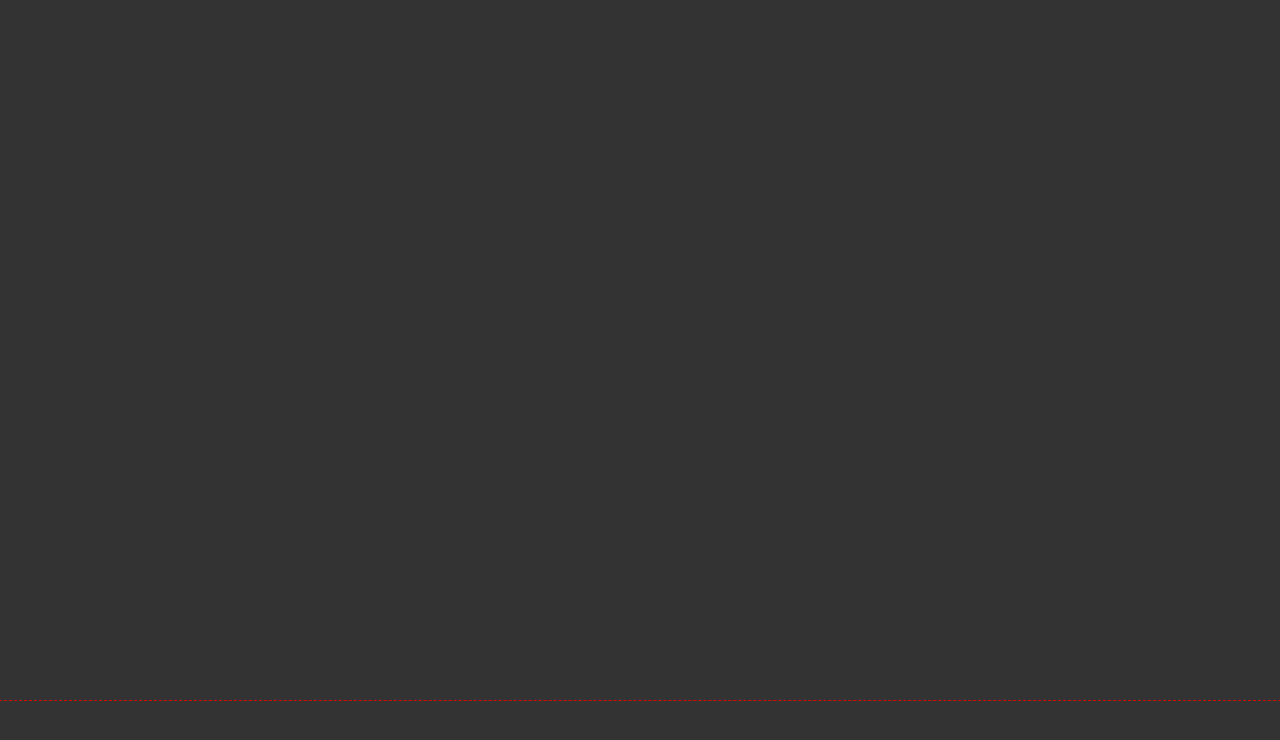
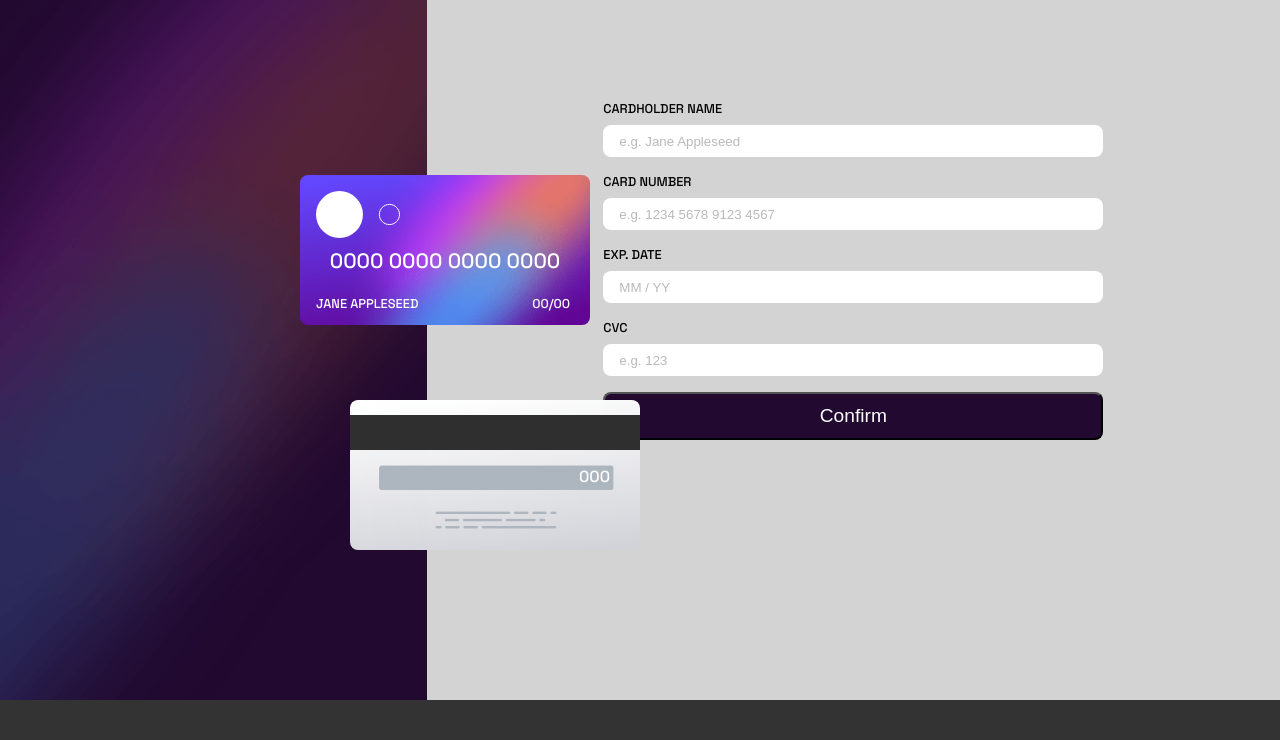
Before and after one commit to djimenezweb/interactive-card, a plain HTML site: page index.html in a window 1280 px wide. Drawn offline with Linux system fonts and the light colour scheme.

Commit message:
Práctica formulario con parte del script

```diff
--- a/css/styles.css
+++ b/css/styles.css
@@ -5,7 +5,8 @@
 }
 
 * {
-  outline: 1px dashed rgba(255, 0, 0, 0.4);
+  box-sizing: border-box;
+  /* outline: 1px dashed rgba(255, 0, 0, 0.4); */
 }
 
 body {
@@ -19,12 +20,149 @@ body {
 
 .main {
   display: grid;
-  height: 700px;
-  grid-template-columns: 1fr;
 }
 
 @media screen and (min-width:768px) {
   .main {
     grid-template-columns: 1fr 2fr;
+    height: 700px;
   }
 }
+
+.column-left {
+  position: relative;
+  width: 100%;
+  height: 225px;
+  background-image: url(../assets/images/bg-main-mobile.png);
+  background-repeat: no-repeat;
+}
+
+@media screen and (min-width:768px) {
+  .column-left {
+    height: 700px;
+    background-image: url(../assets/images/bg-main-desktop.png);
+  }
+}
+
+.column-right {
+  background-color: lightgray;
+  height: 700px;
+}
+
+.card {
+  position: absolute;
+  width: 290px;
+  height: 150px;
+  border-radius: 0.5rem;
+  background-size: cover;
+  background-repeat: no-repeat;
+  color: white;
+}
+
+.card--front {
+  padding: 1rem;
+  top: 125px;
+  left: 40px;
+  background-image: url(../assets/images/bg-card-front.png);
+  z-index: 1;
+}
+
+@media screen and (min-width:768px) {
+  .card--front {
+    top: 175px;
+    left: 300px;
+  }
+}
+
+.card__number,
+.card__name,
+.card__exp {
+  position: absolute;
+}
+
+.card__number {
+  font-size: 1.3rem;
+  left: 0;
+  width: 100%;
+  text-align: center;
+  bottom: 20%;
+}
+
+.card__name,
+.card__exp {
+  bottom: 0;
+  font-size: 0.8rem;
+}
+
+.card__exp {
+  right: 20px;
+}
+
+.card--back {
+  top: 25px;
+  left: 60px;
+  background-image: url(../assets/images/bg-card-back.png);
+}
+
+@media screen and (min-width:768px) {
+  .card--back {
+    top: 400px;
+    left: 350px;
+  }
+}
+
+.card__cvc {
+  position: absolute;
+  right: 30px;
+  top: 50px;
+}
+
+.form {
+  width: 90%;
+  margin-left: auto;
+  margin-right: auto;
+  margin-top: 80px;
+}
+
+@media screen and (min-width:768px) {
+  .form {
+    width: 500px;
+    margin-top: 100px;
+  }
+}
+
+.form__field {
+  display: flex;
+  flex-direction: column;
+  margin-bottom: 1rem;
+  gap: 0.5rem;
+}
+
+.form__label {
+  font-size: 0.8rem;
+}
+
+.form__input {
+  outline: none;
+  border: 0;
+  border-radius: .5rem;
+  height: 2rem;
+  padding-left: 1rem;
+}
+
+.form__input:focus {
+  border: 1px solid hsl(249, 99%, 64%);
+}
+
+::placeholder {
+  opacity: 0.5;
+}
+
+.button {
+  width: 100%;
+  height: 3rem;
+  border-radius: .5rem;
+  background-color: var(--button);
+  color: white;
+  font-size: 1.2rem;
+}
--- a/index.html
+++ b/index.html
@@ -14,10 +14,41 @@
 
 <body>
   <main class="main">
+    <div class="column-left">
+      <div class="card card--front">
+        <img class="card__logo" src="assets/images/card-logo.svg" alt="Logo">
+        <p id="card-number" class="card__number">0000 0000 0000 0000</p>
+        <p class="card__name">JANE APPLESEED</p>
+        <p class="card__exp">00/00</p>
+      </div>
+      <div class="card card--back">
+        <p id="card-cvc" class="card__cvc">000</p>
+      </div>
+    </div>
+    <div class="column-right">
+      <form id="form" class="form">
+        <div class="form__field">
+          <label for="name" class="form__label">CARDHOLDER NAME</label>
+          <input type="text" class="form__input" id="name" name="name" placeholder="e.g. Jane Appleseed">
+        </div>
+        <div class="form__field">
+          <label for="card-number" class="form__label">CARD NUMBER</label>
+          <input type="text" class="form__input" id="number" name="card-number" placeholder="e.g. 1234 5678 9123 4567">
+        </div>
+        <div class="form__field">
+          <label for="exp" class="form__label">EXP. DATE</label>
+          <input type="text" class="form__input" id="exp" name="exp" placeholder="MM / YY">
+        </div>
+        <div class="form__field">
+          <label for="cvc" class="form__label">CVC</label>
+          <input type="text" class="form__input" id="cvc" name="cvc" placeholder="e.g. 123">
+        </div>
+        <input type="submit" value="Confirm" class="button">
 
-
-
+      </form>
+    </div>
   </main>
+  <script src="js/scripts.js"></script>
 </body>
 
 </html>
--- a/js/scripts.js
+++ b/js/scripts.js
@@ -0,0 +1,20 @@
+const formElement = document.getElementById('form');
+const cvcElement = document.getElementById('cvc');
+const cardCvcElement = document.getElementById('card-cvc');
+
+const cardNumberElement = document.getElementById('card-number');
+const numberElement = document.getElementById('number');
+
+
+formElement.addEventListener('keyup', () => {
+    if (cvcElement.value !== '') {
+        cardCvcElement.textContent = cvcElement.value
+    } else {
+        cardCvcElement.textContent = '000'
+    }
+    if (numberElement.value !== '') {
+        cardNumberElement.textContent = numberElement.value
+    } else {
+        cardNumberElement.textContent = '0000 0000 0000 0000'
+    }
+})
```
